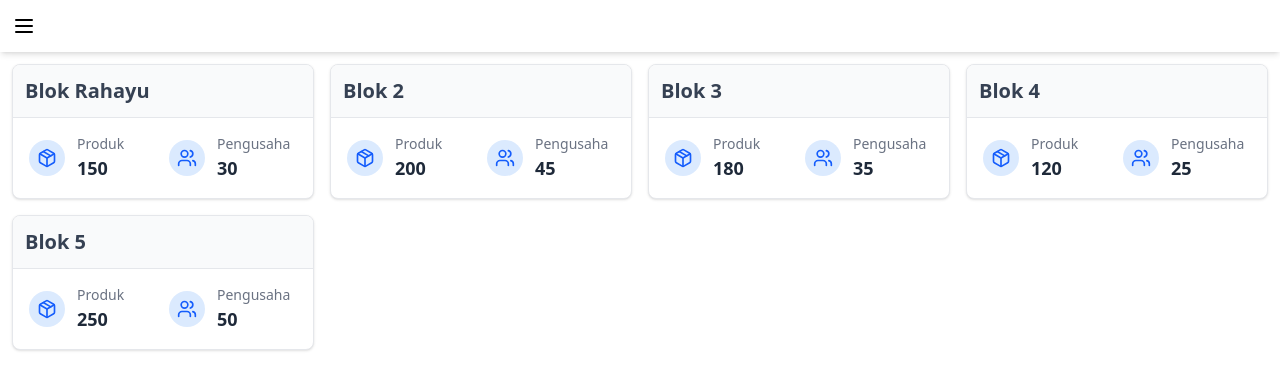
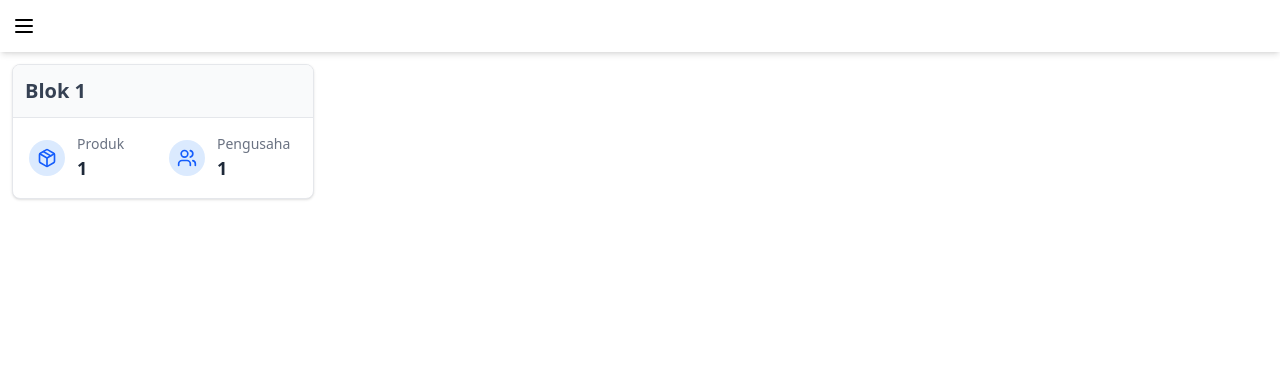
Before and after one commit to leuwikidang/leuwikidang.github.io, a React (Vite) app: page /dashboard in a window 1280 px wide. Shown: the top 390 px of the page. Built offline with nearby package versions, Linux system fonts and the light colour scheme.

Commit message:
fix: home

```diff
--- a/src/pages/dashboard.jsx
+++ b/src/pages/dashboard.jsx
@@ -1,14 +1,9 @@
 import { Package, Users } from "lucide-react"
 import { Helmet } from "react-helmet"
-
+import { resume_umkm } from "./data"
 export default function Dashboard() {
-  const blocks = [
-    { name: "Rahayu", products: 150, entrepreneurs: 30 },
-    { name: "2", products: 200, entrepreneurs: 45 },
-    { name: "3", products: 180, entrepreneurs: 35 },
-    { name: "4", products: 120, entrepreneurs: 25 },
-    { name: "5", products: 250, entrepreneurs: 50 },
-  ]
+  const umkm_obj = resume_umkm()
+  const blocks = Object.keys(umkm_obj).map(name => ({name: name, products: umkm_obj[name].products, entrepreneurs: umkm_obj[name].owners}))
 
   return (
 
--- a/src/pages/data.jsx
+++ b/src/pages/data.jsx
@@ -24,83 +24,6 @@ const umkmData = [
     maps: "https://maps.app.goo.gl/HB6auvFuSnTjuXGS7",
     address: "Leuwikidang, Kasokandel, Majalengka"
   },
-  {
-    owner: "Ibu Wati",
-    image: [siti, sitiItem3],
-    description: "Menjual berbagai macam kue tradisional Indonesia",
-    product: [
-      {
-        name: "Sumpia Ebi",
-        pict: sitiItem,
-      },
-      {
-        name: "Sumpia Pebi",
-        pict: sitiItem2,
-      },
-    ],
-    whatsapp: "+6281234567890",
-    phone: "+6281234567890",
-    email: "siti@example.com",
-    maps: "https://goo.gl/maps/example",
-    address: "Jl. Contoh No. 123, Kota Contoh",
-  },{
-    owner: "ibu Siti",
-    image: [siti, sitiItem3],
-    description: "Menjual berbagai macam kue tradisional Indonesia",
-    product: [
-      {
-        name: "Sumpia Ebi",
-        pict: sitiItem,
-      },
-      {
-        name: "Sumpia ebi",
-        pict: sitiItem2,
-      },
-    ],
-    whatsapp: "+6281234567890",
-    phone: "+6281234567890",
-    email: "siti@example.com",
-    maps: "https://goo.gl/maps/example",
-    address: "Jl. Contoh No. 123, Kota Contoh",
-  },{
-    owner: "Ibu Siti",
-    image: [siti, sitiItem3],
-    description: "Menjual berbagai macam kue tradisional Indonesia",
-    product: [
-      {
-        name: "Sumpia Ebi",
-        pict: sitiItem,
-      },
-      {
-        name: "Sumpia ebi",
-        pict: sitiItem2,
-      },
-    ],
-    whatsapp: "+6281234567890",
-    phone: "+6281234567890",
-    email: "siti@example.com",
-    maps: "https://goo.gl/maps/example",
-    address: "Jl. Contoh No. 123, Kota Contoh",
-  },{
-    owner: "Ibu Siti",
-    image: [siti, sitiItem3],
-    description: "Menjual berbagai macam kue tradisional Indonesia",
-    product: [
-      {
-        name: "Sumpia Ebi",
-        pict: sitiItem,
-      },
-      {
-        name: "Sumpia ebi",
-        pict: sitiItem2,
-      },
-    ],
-    whatsapp: "+6281234567890",
-    phone: "+6281234567890",
-    email: "siti@example.com",
-    maps: "https://goo.gl/maps/example",
-    address: "Jl. Contoh No. 123, Kota Contoh",
-  },
 ];
 
 const landingPageData = [
@@ -120,4 +43,18 @@ function search_umkm(q){
     return umkmData
   }
 }
-export {landingPageData, umkmData, search_umkm};
+function resume_umkm(){
+  let blok = {}
+  umkmData.forEach(umkm=>{
+    if(blok[umkm.blok]){
+      blok[umkm.blok].owners += 1
+      blok[umkm.blok].products += umkm.product.length
+    }else{
+      blok[umkm.blok] = {}
+      blok[umkm.blok].owners = 1
+      blok[umkm.blok].products = umkm.product.length
+    }
+  })
+  return blok
+}
+export {landingPageData, umkmData, search_umkm, resume_umkm};
```
